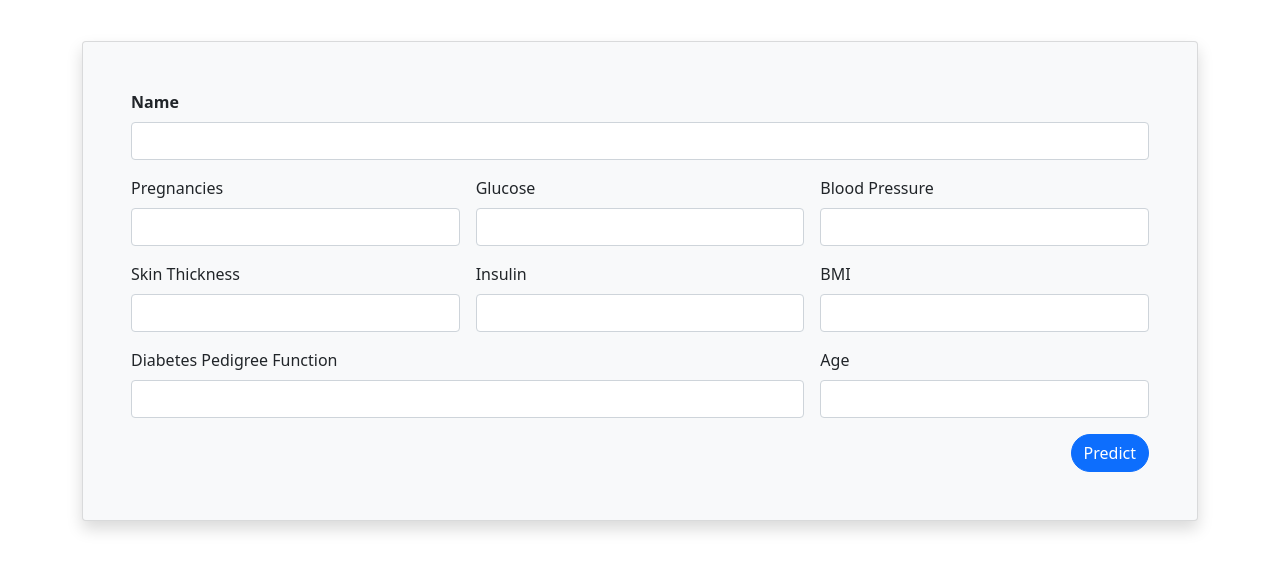
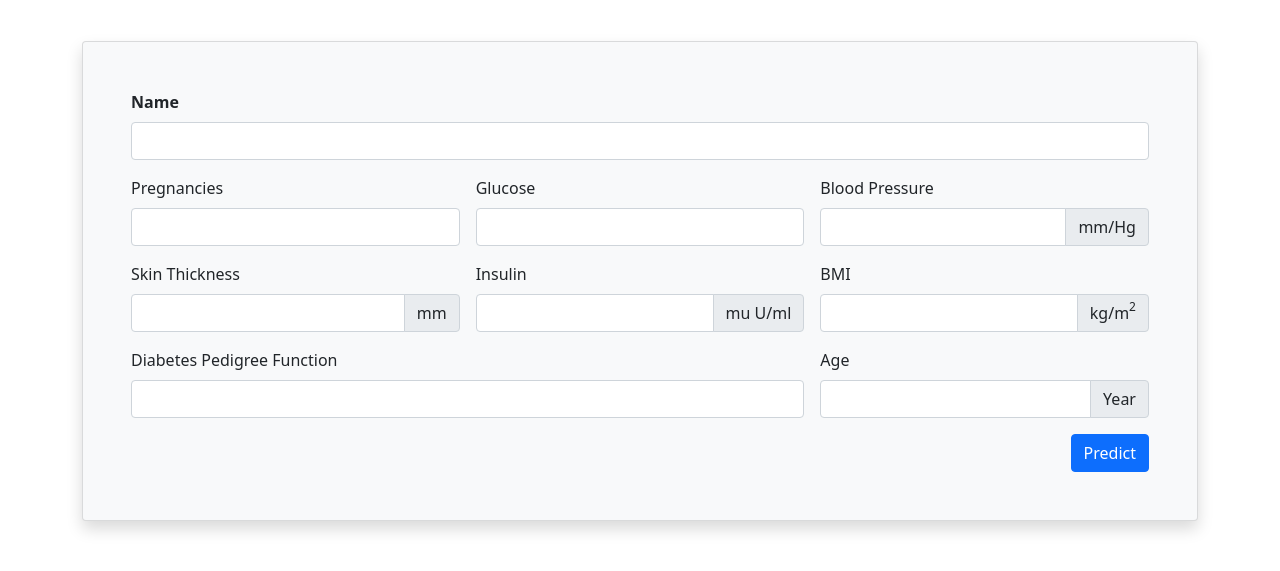
Before and after one commit to dan-dia/project-capstone-team-csd-134, a plain HTML site: page index1.html in a window 1280 px wide. Shown: the part 63-634 px from the top of the page. Drawn offline with nearby package versions, Linux system fonts and the light colour scheme.

Commit message:
Menambahkan keterangan pada form

```diff
--- a/index1.html
+++ b/index1.html
@@ -39,21 +39,33 @@
                     </div>
                     <div class="col-md-4">
                         <label for="bloodPressure" class="form-label">Blood Pressure</label>
+                        <div class="input-group">
                             <input type="number" class="form-control" id="bloodPressure" min="0" autocomplete="off"
                                 required>
+                            <div class="input-group-text">mm/Hg</div>
+                        </div>
                     </div>
                     <div class="col-md-4">
                         <label for="skinThickness" class="form-label">Skin Thickness</label>
+                        <div class="input-group">
                             <input type="number" class="form-control" id="skinThickness" min="0" autocomplete="off"
                                 required>
+                            <div class="input-group-text">mm</div>
+                        </div>
                     </div>
                     <div class="col-md-4">
                         <label for="insulin" class="form-label">Insulin</label>
+                        <div class="input-group">
                             <input type="number" class="form-control" id="insulin" min="0" autocomplete="off" required>
+                            <div class="input-group-text">mu U/ml</div>
+                        </div>
                     </div>
                     <div class="col-md-4">
                         <label for="bmi" class="form-label">BMI</label>
+                        <div class="input-group">
                             <input type="number" class="form-control" id="bmi" min="0" autocomplete="off" required>
+                            <div class="input-group-text">kg/m<sup>2</sup></div>
+                        </div>
                     </div>
                     <div class="col-md-8">
                         <label for="diabetesPedigreeFunction" class="form-label">Diabetes Pedigree Function</label>
@@ -62,10 +74,13 @@
                     </div>
                     <div class="col-md-4">
                         <label for="age" class="form-label">Age</label>
+                        <div class="input-group">
                             <input type="number" class="form-control" id="age" min="0" autocomplete="off" required>
+                            <div class="input-group-text">Year</div>
+                        </div>
                     </div>
                     <div class="d-flex justify-content-end">
-                        <button class="btn btn-primary btn-predict rounded-pill" data-bs-toggle="modal"
+                        <button class="btn btn-primary btn-predict" data-bs-toggle="modal"
                             data-bs-target="#modalResult">Predict</button>
                     </div>
                 </form>
@@ -124,7 +139,7 @@
                         </div>
                     </div>
                     <div class="modal-footer">
-                        <button type="button" class="btn btn-secondary" data-bs-dismiss="modal">Tutup</button>
+                        <button type="button" class="btn btn-secondary" data-bs-dismiss="modal">Close</button>
                     </div>
                 </div>
             </div>
```
Lines whose indentation alone changed are shown as unchanged.
